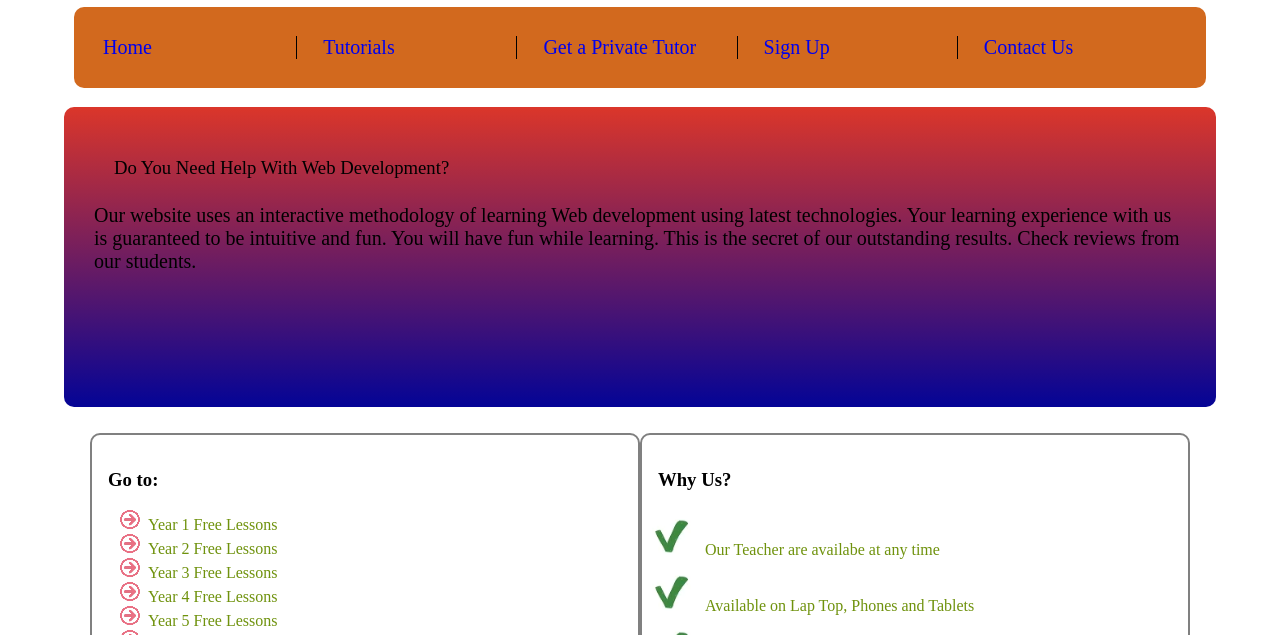
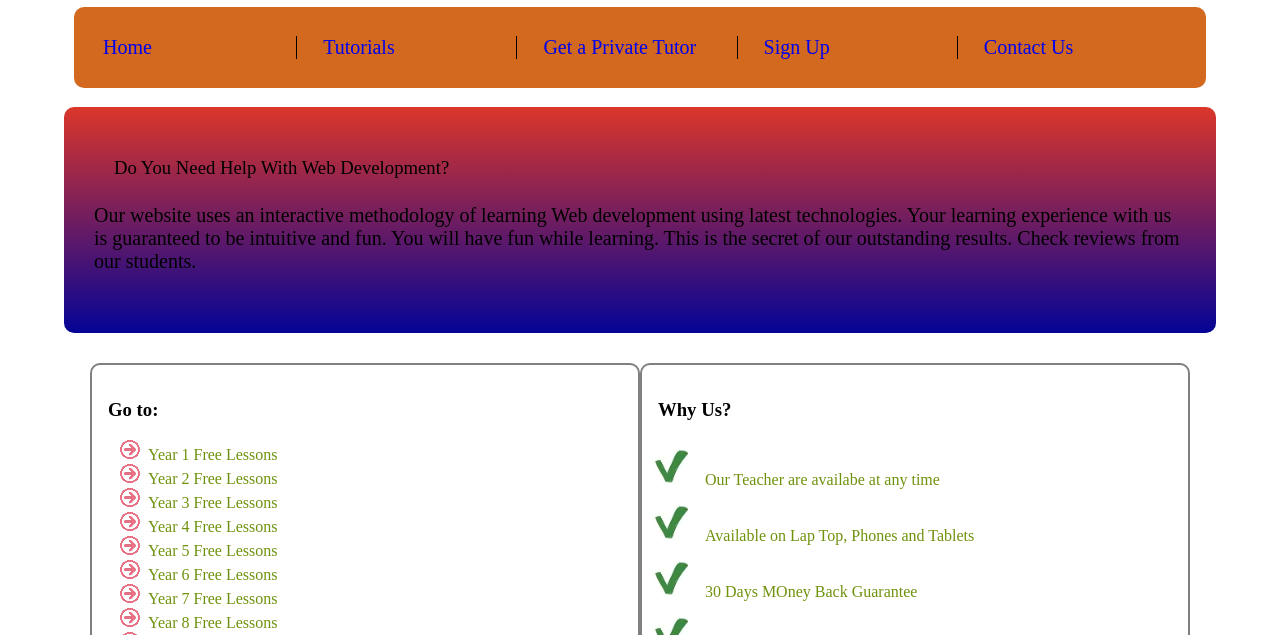
Before and after one commit to Abdulazizone1/myName, a plain HTML site: page index.html in a window 1280 px wide. Shown: the part 133-768 px from the top of the page. Drawn offline with Linux system fonts and the light colour scheme.

Commit message:
Update math.css

```diff
--- a/math.css
+++ b/math.css
@@ -109,7 +109,6 @@ a:hover, a.active{
     flex: 1;
     background: linear-gradient(rgb(219, 54, 42), rgb(4, 4, 150));
     border-radius: 10px;
-    height: 300px;
 }
 #introduction h3{
     font-weight: normal;
@@ -119,6 +118,7 @@ a:hover, a.active{
     flex: 1;
     font-size: 20px;
     padding: 5px 30px;
+    padding-bottom: 3em;
 }
 
 .side{
```
